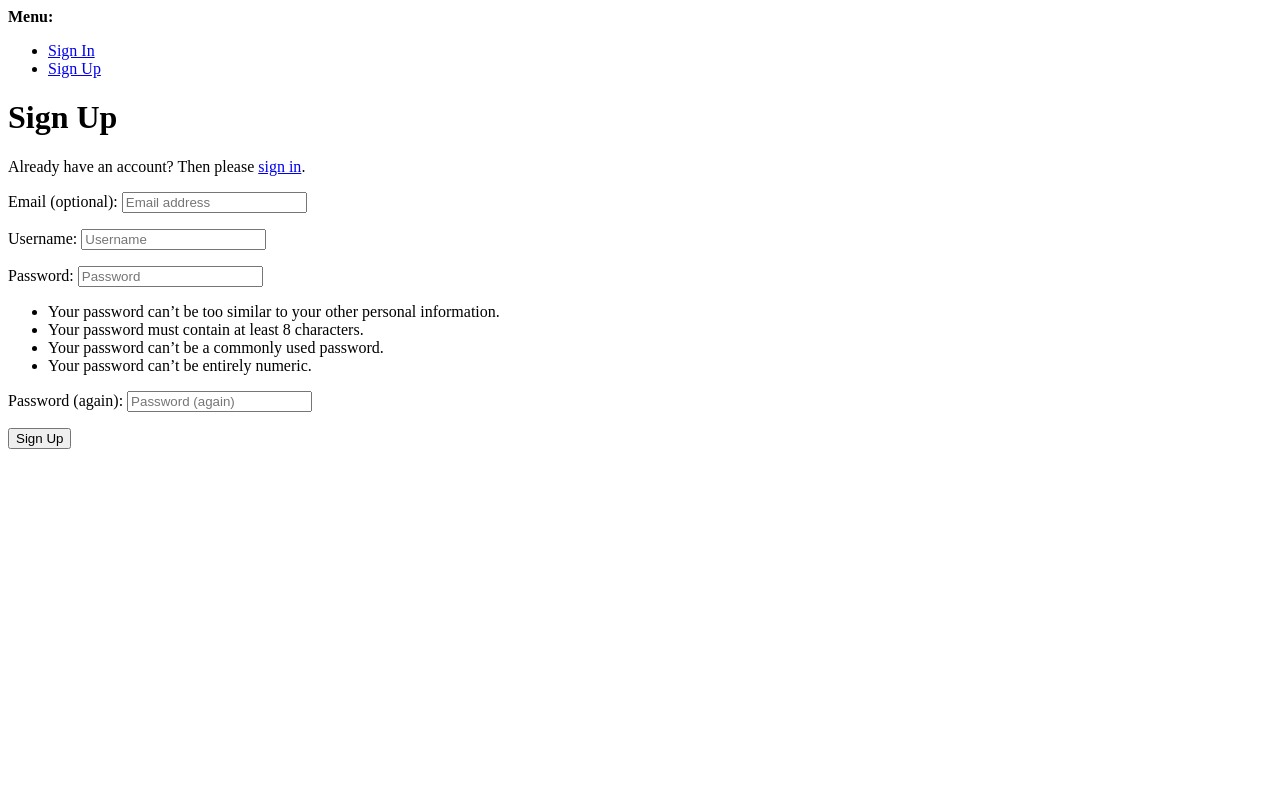
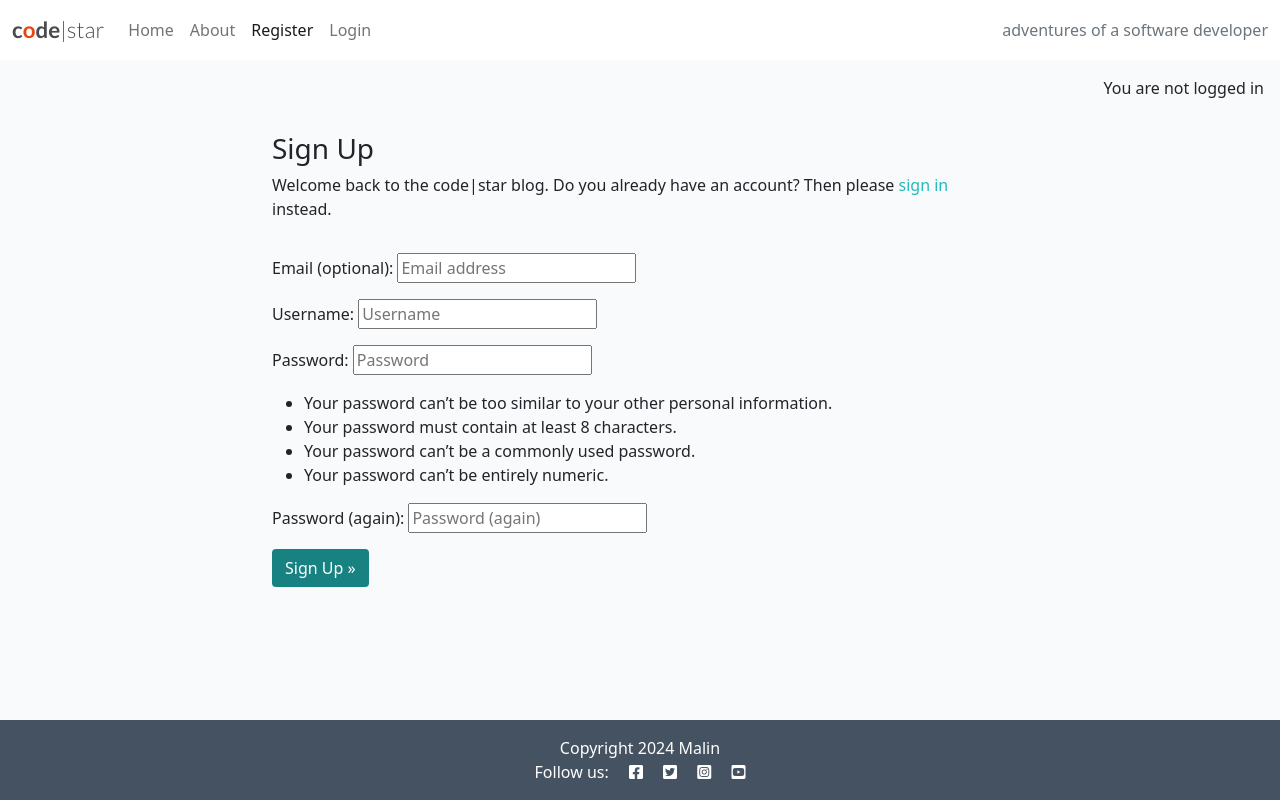
Before and after one commit to Malinchristina/django-blog, a Django app: page /accounts/signup/ in a window 1280 px wide. Run offline with Django 5.2, Linux system fonts and the light colour scheme; some libraries are stand-ins or nearby versions.

Commit message:
Add styling to signup page

```diff
--- a/codestar/settings.py
+++ b/codestar/settings.py
@@ -29,7 +29,7 @@ TEMPLATES_DIR = os.path.join(BASE_DIR, 'templates')
 SECRET_KEY = ('django-insecure-wyjqt@at&!lgs^^v-dpu+@@bdn5pgq7$347&ag=e(p7pfd8&=3')
 
 # SECURITY WARNING: don't run with debug turned on in production!
-DEBUG = False
+DEBUG = True
 
 ALLOWED_HOSTS = ['localhost', '127.0.0.1','.herokuapp.com']
 
--- a/templates/account/signup.html
+++ b/templates/account/signup.html
@@ -1,38 +1,40 @@
-{% extends "account/base_entrance.html" %}
+{% extends "base.html" %}
+
 {% load allauth i18n %}
-{% block head_title %}
-    {% trans "Signup" %}
-{% endblock head_title %}
+{% block head_title %}{% trans "Signup" %}{% endblock head_title %}
+
 {% block content %}
-    {% element h1 %}
-        {% trans "Sign Up" %}
-    {% endelement %}
-    {% setvar link %}
-        <a href="{{ login_url }}">
-        {% endsetvar %}
-        {% setvar end_link %}
-        </a>
-    {% endsetvar %}
-    {% element p %}
-        {% blocktranslate %}Already have an account? Then please {{ link }}sign in{{ end_link }}.{% endblocktranslate %}
-    {% endelement %}
-    {% if not SOCIALACCOUNT_ONLY %}
-        {% url 'account_signup' as action_url %}
-        {% element form form=form method="post" action=action_url tags="entrance,signup" %}
-            {% slot body %}
+
+<div class="container">
+    <div class="row">
+        <div class="col-md-8 mt-3 offset-md-2">
+            <h3>{% trans "Sign Up" %}</h3>
+
+            <p>{% blocktrans %}
+                Welcome back to the code|star blog.
+                Do you already have an account? Then please
+                <a class="link" href="{{ login_url }}">sign in</a>
+                instead.
+              {% endblocktrans %}
+            </p>
+        </div>
+    </div>
+    <div class="row">
+        <div class="col-md-8 mt-3 offset-md-2">
+            <form class="signup" id="signup_form" method="post"
+                action="{% url 'account_signup' %}">
                 {% csrf_token %}
-                {% element fields form=form unlabeled=True %}
-                {% endelement %}
-                {{ redirect_field }}
-            {% endslot %}
-            {% slot actions %}
-                {% element button tags="prominent,signup" type="submit" %}
-                    {% trans "Sign Up" %}
-                {% endelement %}
-            {% endslot %}
-        {% endelement %}
-    {% endif %}
-    {% if SOCIALACCOUNT_ENABLED %}
-        {% include "socialaccount/snippets/login.html" with page_layout="entrance" %}
-    {% endif %}
+                {{ form.as_p }}
+                {% if redirect_field_value %}
+                <input type="hidden" name="{{ redirect_field_name }}"
+                value="{{ redirect_field_value }}" />
+                {% endif %}
+
+                <button class="btn btn-signup right" type="submit">
+                {% trans "Sign Up" %} &raquo;</button>
+            </form>
+        </div>
+    </div>
+</div>
+
 {% endblock content %}
--- a/templates/base.html
+++ b/templates/base.html
@@ -72,6 +72,11 @@
     </nav>
 
     <main class="flex-shrink-0 main-bg">
+        {% if user.is_authenticated %}
+        <p class="text-end m-3">You are logged in as {{ user }}</p>
+        {% else %}
+        <p class="text-end m-3">You are not logged in</p>
+        {% endif %}
 
         {% block content %}
         <!-- Content Goes here -->
```
Also changed, not shown: templates/account/login.html (+6 -4 lines).
